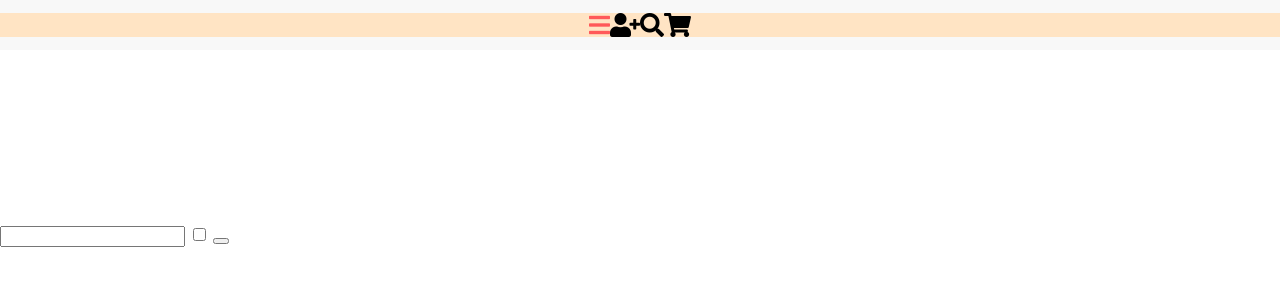
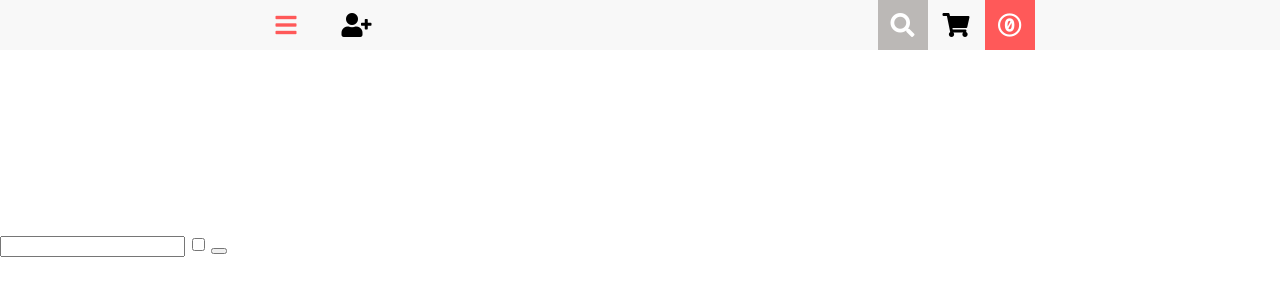
Before and after one commit to Bermeu/202201-W1CHWE1-Matheus-Josep, a website: page index.html in a window 1280 px wide. Drawn offline with Linux system fonts and the light colour scheme.

Commit message:
iconos y colores de fondo en la barra nav

```diff
--- a/index.html
+++ b/index.html
@@ -21,14 +21,16 @@
   <body>
     <div>
       <nav class="navbar">
-        <div class="navbar__icons">
+        <div class="navbar__icons user-menu">
           <i class="fas fa-bars"></i>
           <i class="fas fa-user-plus"></i>
+        </div>
+
+        <div class="navbar__icons search-cart">
           <i class="fas fa-search"></i>
           <i class="fas fa-shopping-cart"></i>
+          <i class="fab fa-creative-commons-zero"></i>
         </div>
-
-        <p></p>
       </nav>
       <header>
         <img src="" alt="" />
--- a/styles.css
+++ b/styles.css
@@ -1,5 +1,10 @@
+* {
+  box-sizing: border-box;
+}
+
 body {
   margin: 0;
+  font-family: "Source Sans Pro", sans-serif;
 }
 
 nav {
@@ -10,19 +15,44 @@ nav {
 }
 
 .navbar__icons {
-  background-color: bisque;
-  display: flex;
+  display: inline-flex;
   flex-grow: 1;
   justify-content: center;
+  align-items: center;
+  width: min-content;
+  height: 50px;
 }
 
 .fa-user-plus,
-.fa-search,
 .fa-shopping-cart {
   font-size: 24px;
+  margin: 0 15px;
 }
 
 .fa-bars {
   color: #ff5959;
   font-size: 24px;
+  margin: 0 30px;
 }
+
+.fa-search {
+  background-color: #bbb8b6;
+  color: #fff;
+  font-size: 24px;
+  width: 50px;
+  height: 50px;
+  display: flex;
+  align-items: center;
+  justify-content: center;
+}
+
+.fa-creative-commons-zero {
+  background-color: #ff5959;
+  color: #fff;
+  font-size: 24px;
+  width: 50px;
+  height: 50px;
+  display: flex;
+  align-items: center;
+  justify-content: center;
+}
```
